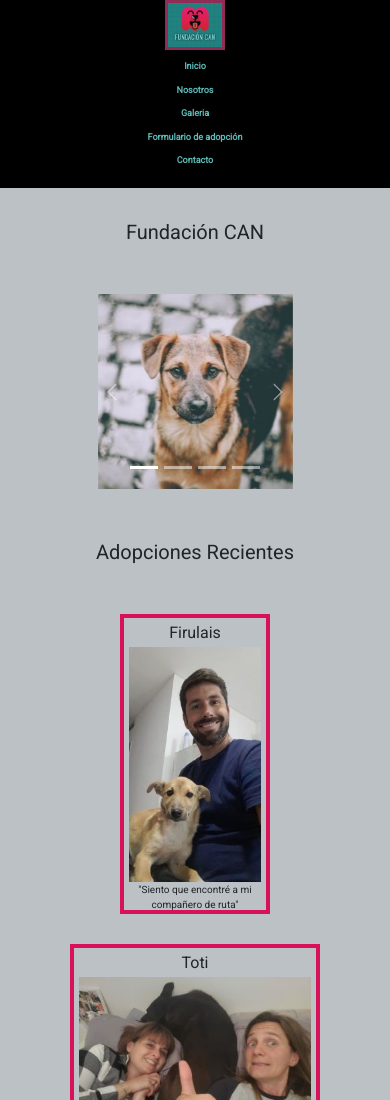
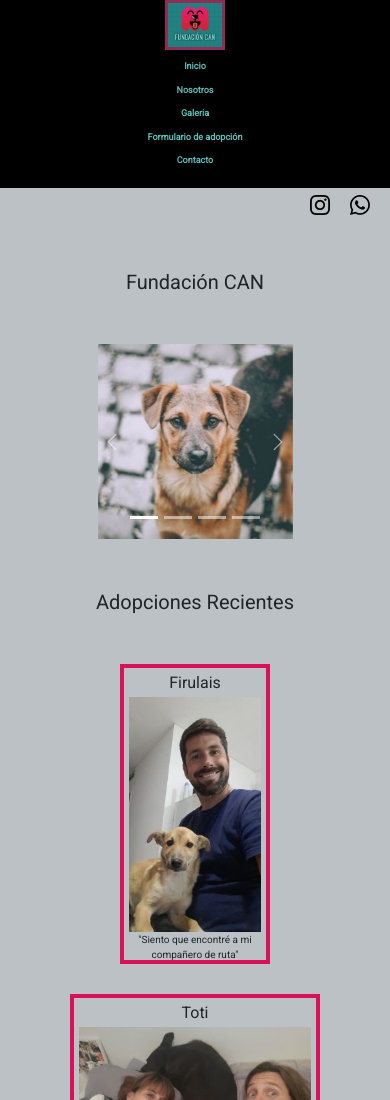
Before and after one commit to fcasasco/PF-Casasco, a website: page index.html in a window 390 px wide. Shown: the top 1100 px of the page. Drawn offline with nearby package versions, Linux system fonts and the light colour scheme.

Commit message:
iconos de instagram y whatsapp con su link responsive en index

```diff
--- a/index.html
+++ b/index.html
@@ -10,6 +10,8 @@
     <link rel="stylesheet" href="https://cdnjs.cloudflare.com/ajax/libs/animate.css/4.1.1/animate.min.css"/>
     <!-- link con cdn-->
     <link href="https://cdn.jsdelivr.net/npm/bootstrap@5.2.2/dist/css/bootstrap.min.css" rel="stylesheet" integrity="sha384-Zenh87qX5JnK2Jl0vWa8Ck2rdkQ2Bzep5IDxbcnCeuOxjzrPF/et3URy9Bv1WTRi" crossorigin="anonymous">
+    <!--link cdn bootstrap inconos-->
+    <link rel="stylesheet" href="https://cdn.jsdelivr.net/npm/bootstrap-icons@1.10.2/font/bootstrap-icons.css">
     <!--link fuente-->
     <link rel="preconnect" href="https://fonts.googleapis.com">
     <link rel="preconnect" href="https://fonts.gstatic.com" crossorigin>
@@ -45,6 +47,18 @@
             </nav>
         </header>
         <section id="carrousel">
+            <div class="iconosFlex">
+                <div>
+                    <a href="https://www.instagram.com/" target="_blank">
+                    <i class="bi bi-instagram"></i>
+                    </a>
+                </div>
+                <div>
+                    <a href="https://www.whatsapp.com/" target="_blank">
+                    <i class="bi bi-whatsapp"></i>
+                    </a>
+                </div>
+            </div>
             <h1 class="wow animate__animated animate__zoomIn">Fundación CAN</h1>
             <div id="carouselExampleIndicators" class="carousel slide" data-bs-ride="true">
                 <div class="carousel-indicators">
@@ -82,17 +96,17 @@
             <div class="adoptantesFotos">
                 <div class="borde transformAdoptante1">
                     <h3>Firulais</h3>
-                    <img class="imgAdoptante1" src="img/firulaisAdoptante.jpg" alt="firulaisAdoptante">
+                    <img src="img/firulaisAdoptante.jpg" alt="firulaisAdoptante">
                     <p class="testimonioAdoptante">"Siento que encontré a mi compañero de ruta"</p>
                 </div>
                 <div class="borde transformAdoptante2">
                     <h3>Toti</h3>
-                    <img class="imgAdoptante2" src="img/totiAdoptantes.jpg" alt="totiAdoptantes">
+                    <img src="img/totiAdoptantes.jpg" alt="totiAdoptantes">
                     <p class="testimonioAdoptante">"Le encanta jugar...ella nos lleva de paseo a nosotras. La amamos!"</p>
                 </div>
                 <div class="borde transformAdoptante3">
                     <h3>Penny</h3>
-                    <img class="imgAdoptante3" src="img/pennyAdoptante.jpg" alt="pennyAdoptante">
+                    <img src="img/pennyAdoptante.jpg" alt="pennyAdoptante">
                     <p class="testimonioAdoptante">"Es hermosa, mi gran compañera"</p>
                 </div>
             </div>
--- a/scss/_inicio.scss
+++ b/scss/_inicio.scss
@@ -14,6 +14,20 @@
 
 .headerIndex{
     grid-area: headerIndex;
+}
+
+.iconosFlex{
+    display: flex;
+    justify-content: flex-end;
+    flex-wrap: wrap;
+    margin-right: 2rem;
+    gap: 2rem;
+    font-size: 2rem;
+
+}
+
+i{
+    color: $color-icon;
 }
 
 #carrousel{
--- a/scss/_mediaquery.scss
+++ b/scss/_mediaquery.scss
@@ -20,6 +20,9 @@
             font-weight: 1000;
         }
     }
+    .iconosFlex{
+        margin-top: 3rem;
+    }
     #carouselExampleIndicators{
         width:25%;
     }
@@ -28,6 +31,7 @@
     }
     h2{
         font-size: 1.7rem;
+        margin-top: 7rem;
     }
     h3{
         font-size: 1.5rem;
@@ -56,12 +60,15 @@
             }
         }
     }
+    .iconosFlex{
+        margin-top: 0.5rem;
+    }
     #carouselExampleIndicators{
         width:30%;
     }
     h2{
         font-size: 1.6rem;
-        margin-top: 6rem;
+        margin-top: 9rem;
     }
     h3{
         font-size: 1.4rem;
@@ -131,7 +138,7 @@
         margin-right:2rem;
     }
     h2{
-        margin-top: 10rem;
+        margin-top: 15rem;
     }
     .transformAdoptante1{
         transform:translate(10rem, 2rem)rotate(-5deg);
@@ -174,7 +181,7 @@
     }
     h2{
         font-size: 2.2rem;
-        margin-top: 2rem;
+        margin-top: 5rem;
     }
     h3{
         font-size: 1.8rem;
@@ -223,6 +230,7 @@
         width:43%;
     }
     h2{
+        margin-top:10rem;
         margin-bottom: 0.5rem;
         font-size: 2.1rem;
     }
@@ -259,6 +267,9 @@
             font-weight: 1000;
         }
     }
+    .iconosFlex{
+        margin-top: 9rem;
+    }
     .logo{
         height: 5rem;
         width:6rem;
@@ -267,10 +278,10 @@
         width:50%;
     }
     h1{
-        margin-top: 12rem;
+        margin-top: 5rem;
     }
     h2{
-        margin-top: 8rem;
+        margin-top: 13rem;
         font-size: 2rem;
     }
     h3{
--- a/scss/_variables.scss
+++ b/scss/_variables.scss
@@ -6,6 +6,7 @@ $bg-colorBody: rgba(143, 152, 157, 0.6);
 $bg-colorHeader: black;
 $color-marcoLogo: #8f2d56;
 $color-anchor: #5cbcb8;
+$color-icon:black;
 $bg-colorHover: #d81159;
 $color-marcoFooter: #218380;
 $color-borde: #d81159;
```
Also changed, not shown: css/styles.css, img/instagram.png (added), img/rulo.jpg (deleted), img/whatsapp.png (added), 1 other file.
